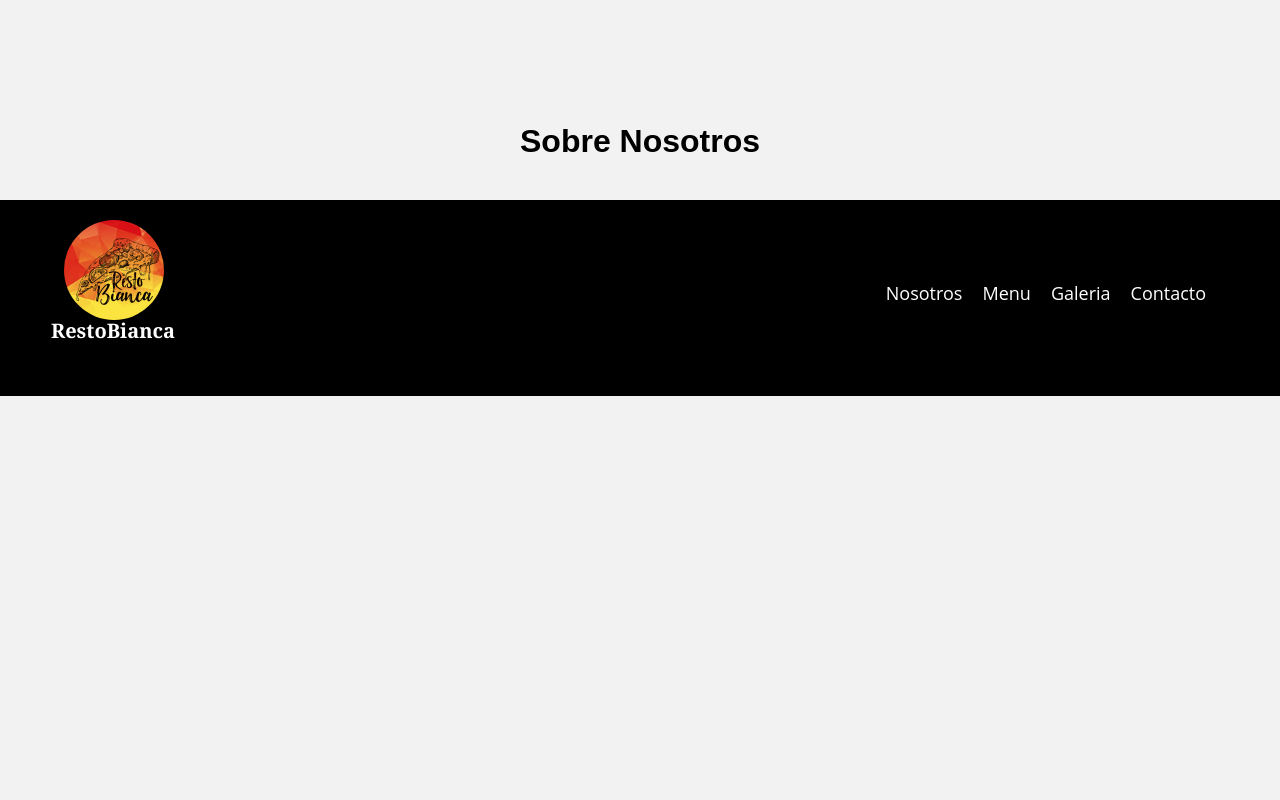
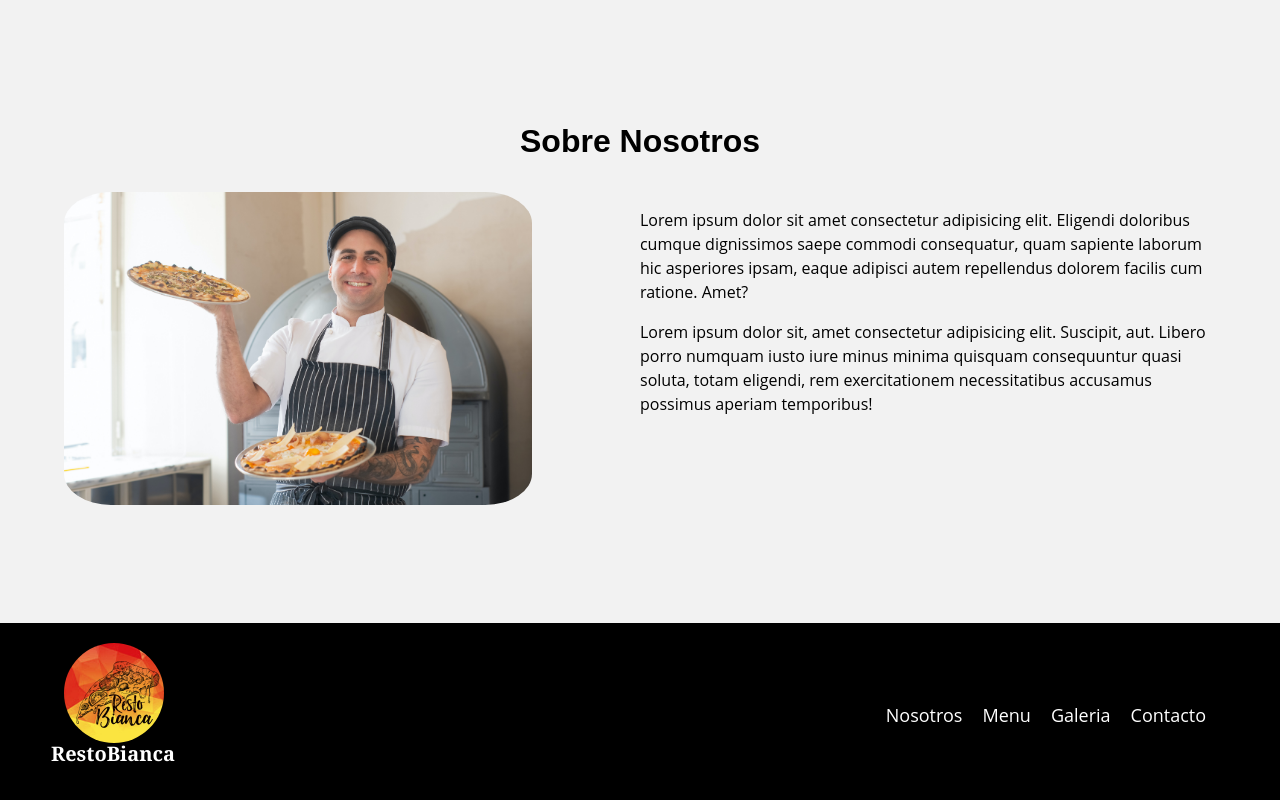
Before and after one commit to Yago030/RestoBiancaWebPractica, a plain HTML site: page nosotros.html in a window 1280 px wide. Shown: the part 510-1310 px from the top of the page. Before the commit the page ends 906 px from the top, so only its background shows below. Drawn offline with Linux system fonts and the light colour scheme; a script that the page names is missing.

Commit message:
"nosotros"

```diff
--- a/RestoBiancaWeb/css/styles.css
+++ b/RestoBiancaWeb/css/styles.css
@@ -261,3 +261,18 @@ img {
     margin-top: 4rem;;
 
 }
+
+
+
+/*  ********** sobre nosotros **********/
+
+@media (min-width: 768px) {
+    .sobre-nosotros{
+        display: flex;
+    }
+
+    .sobre-nosotros__imagen,
+    .sobre-nosotros__texto{
+        flex-basis: 50%;
+    }
+}
--- a/nosotros.html
+++ b/nosotros.html
@@ -33,6 +33,7 @@
                 </a>
 
                 <nav class="navegacion">
+                    <a href="index.html" class="navegacion__enlace">Inicio</a>
                     <a href="nosotros.html" class="navegacion__enlace">Nosotros</a>
                     <a href="menu.html" class="navegacion__enlace">Menu</a>
                     <a href="galeria.html" class="navegacion__enlace">Galeria</a>
@@ -54,7 +55,16 @@
     <main class="contenedor ">
             <h3 class="centrar-texto">Sobre Nosotros</h3>
             <div class="sobre-nosotros">
-                <div class="sobre-nosotros__imagen"></div>
+                <div class="sobre-nosotros__imagen">
+                    <img  class="tamaño" src="RestoBiancaWeb/img/Nosotros.jpg" alt="NosotrosNegocio">
+                </div>
+
+                <div class="sobre-nosotros__texto">
+                    <p>Lorem ipsum dolor sit amet consectetur adipisicing elit. Eligendi doloribus cumque dignissimos saepe commodi consequatur, quam sapiente laborum hic asperiores ipsam, eaque adipisci autem repellendus dolorem facilis cum ratione. Amet?</p>
+
+                    <p>Lorem ipsum dolor sit, amet consectetur adipisicing elit. Suscipit, aut. Libero porro numquam iusto iure minus minima quisquam consequuntur quasi soluta, totam eligendi, rem exercitationem necessitatibus accusamus possimus aperiam temporibus!</p>
+                </div>
+
             </div>
 </main>
 
```
Also changed, not shown: RestoBiancaWeb/img/Nosotros.jpg (added).
